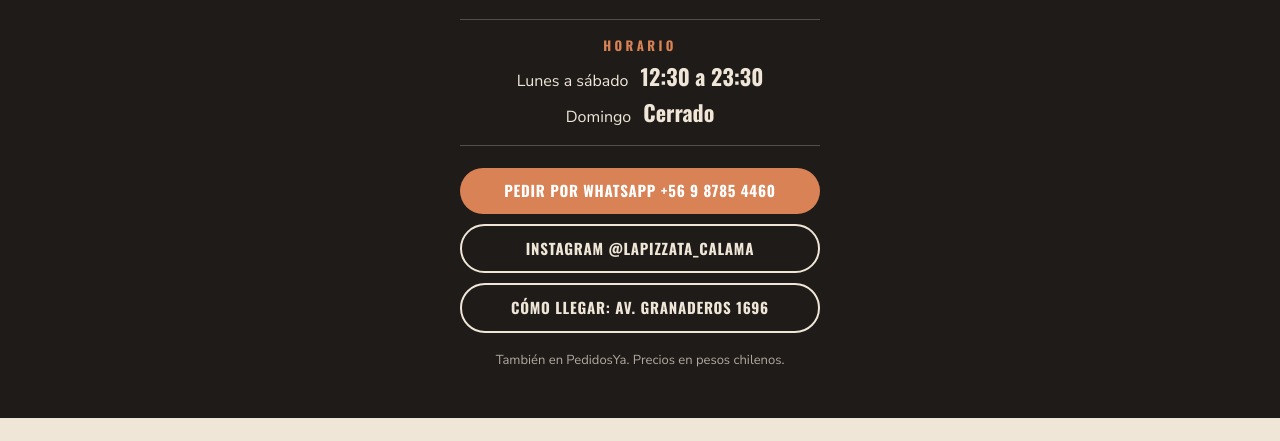
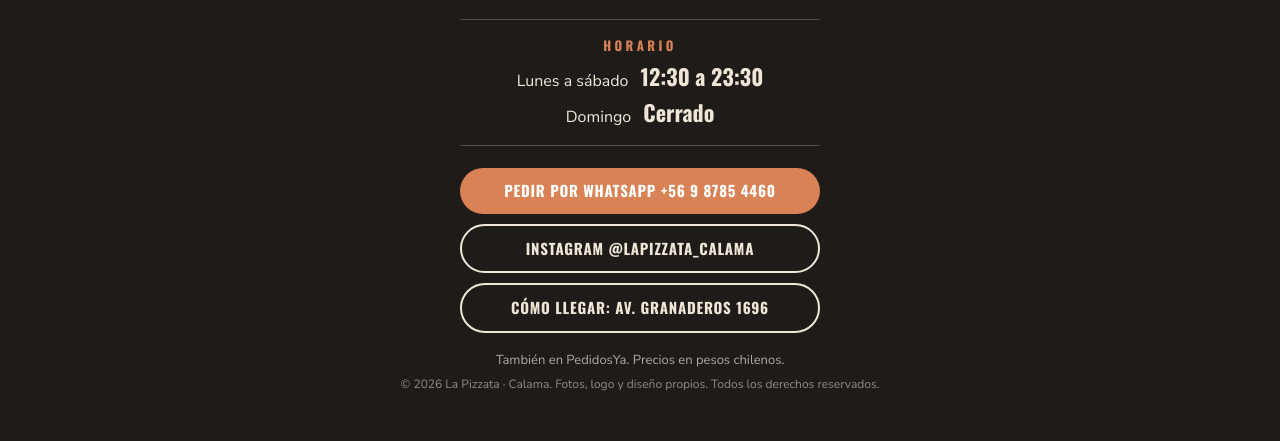
Before and after one commit to JossephTN/la-pizzata-carta, a plain HTML site: page index.html in a window 1280 px wide. Shown: the part 5802-6243 px from the top of the page. Before the commit the page ends 6220 px from the top, so only its background shows below. Drawn offline with Linux system fonts and the light colour scheme.

Commit message:
Aviso de derechos al pie, README y LICENSE (todos los derechos reservados)
Co-Authored-By: Claude Opus 5.5 <noreply@anthropic.com>
Claude-Session: https://claude.ai/code/session_016ak2LFFz36G1TAiaypua3T

```diff
--- a/index.html
+++ b/index.html
@@ -130,6 +130,7 @@ nav a { flex: none; color: var(--masa); text-decoration: none; font-family: 'Osw
 .final .acciones { display: flex; flex-direction: column; gap: 10px; max-width: 360px; margin: 22px auto 0; }
 .final .acciones .btn { width: 100%; }
 .final .nota { margin-top: 18px; font-size: 13px; opacity: .7; }
+.final .derechos { margin-top: 6px; font-size: 12px; opacity: .55; }
 
 nav a.pedir { background: var(--terra); border-color: var(--terra); color: #fff; }
 </style>
@@ -232,6 +233,7 @@ nav a.pedir { background: var(--terra); border-color: var(--terra); color: #fff;
       <a class="btn borde" href="https://www.google.com/maps/search/?api=1&query=Av.+Granaderos+1696+Calama">Cómo llegar: Av. Granaderos 1696</a>
     </div>
     <p class="nota">También en PedidosYa. Precios en pesos chilenos.</p>
+    <p class="nota derechos">© 2026 La Pizzata · Calama. Fotos, logo y diseño propios. Todos los derechos reservados.</p>
   </div>
 </footer>
 
```
Also changed, not shown: 2 other files.
